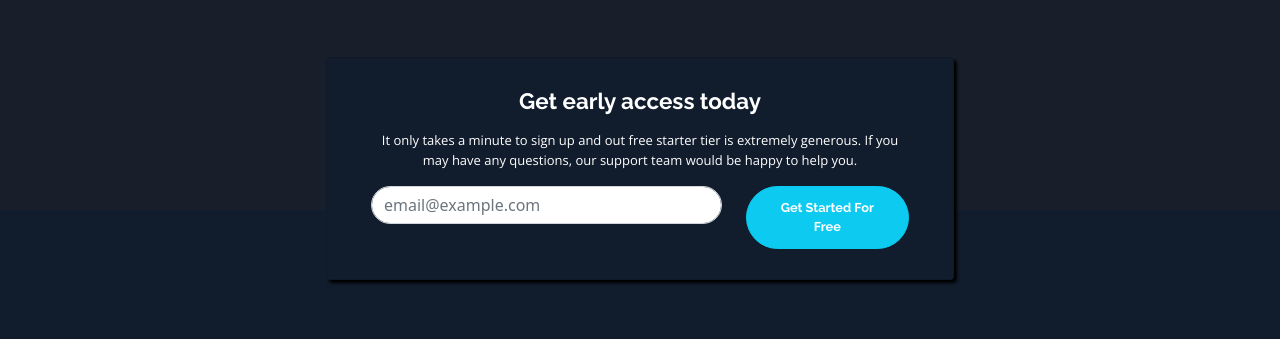
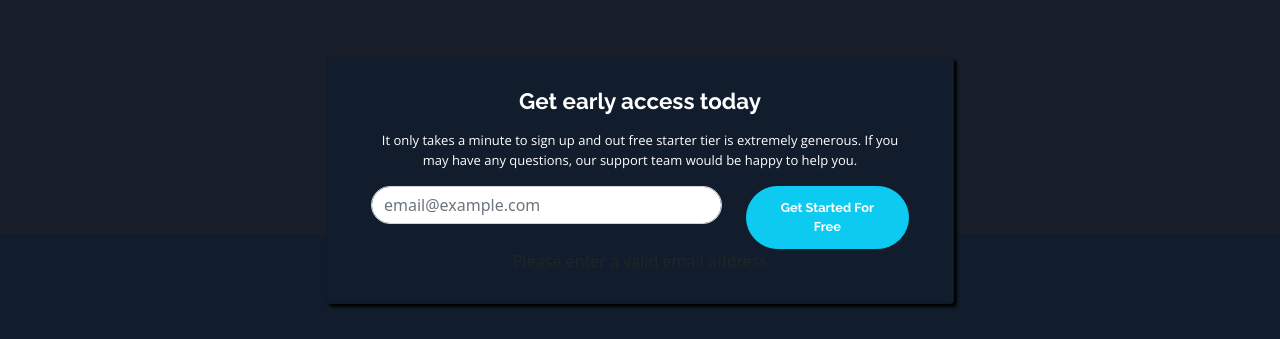
Before and after one commit to Denis-Paim/web-dev-landing-page-fylodark, a plain HTML site: page index.html in a window 1280 px wide. Shown: the part 2617-2956 px from the top of the page. Drawn offline with nearby package versions, Linux system fonts and the light colour scheme.

Commit message:
Update index.html

```diff
--- a/index.html
+++ b/index.html
@@ -181,6 +181,9 @@
                     <div class="col col-lg-4 col-md-4 col-sm-12 field-two">
                       <button type="button" class="btn btn-info btn-lg rounded-pill btn-early-access">Get Started For Free</button>
                     </div>
+                     <div class="error" id="email-required-error">
+                         Please enter a valid email address
+                      </div>
                   </div>
                 </div>
               </div>
```
